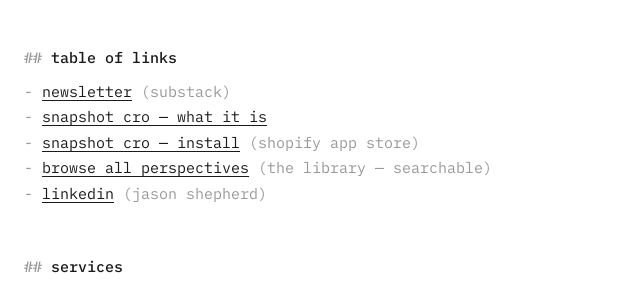
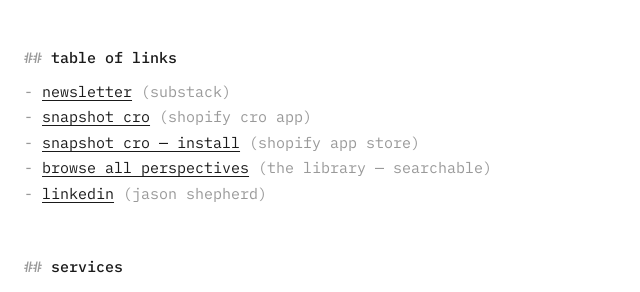
Before and after one commit to therhoe/heroes-site, a Jekyll site: the page built from index.html, in a window 1280 px wide. Shown: the part 188-480 px from the top of the page, without its empty margins (0-640 px from the left). Built offline with Jekyll 4.4.1, drawn with Linux system fonts in a browser that asks for light colours.

Commit message:
Rename snapshot cro link on homepage; add install CTA to top of app page
Co-Authored-By: Claude Fable 5 <noreply@anthropic.com>

```diff
--- a/index.html
+++ b/index.html
@@ -74,7 +74,7 @@
   <h1>table of links</h1>
   <ul>
     <li><a href="https://heroesofecommerce.substack.com">newsletter</a> <span class="note">(substack)</span></li>
-    <li><a href="snapshot-cro.html">snapshot cro — what it is</a></li>
+    <li><a href="snapshot-cro.html">snapshot cro</a> <span class="note">(shopify cro app)</span></li>
     <li><a href="https://apps.shopify.com/mousewhisperer">snapshot cro — install</a> <span class="note">(shopify app store)</span></li>
     <li><a href="/perspectives/">browse all perspectives</a> <span class="note">(the library — searchable)</span></li>
     <li><a href="https://www.linkedin.com/in/jasonsdshepherd/">linkedin</a> <span class="note">(jason shepherd)</span></li>
--- a/snapshot-cro.html
+++ b/snapshot-cro.html
@@ -126,6 +126,8 @@
   <h1 class="title">Snapshot CRO</h1>
   <p class="tagline">// behavioral analytics + a/b testing for Shopify. one app, one workflow, zero session recordings of people typing their address.</p>
 
+  <p><a class="cta" href="https://apps.shopify.com/mousewhisperer">→ install snapshot cro on shopify</a></p>
+
   <p>Most CRO stacks are three subscriptions duct-taped together: an analytics tool that tells you <em>something</em> is wrong, a heatmap tool that shows you <em>where</em> it might be wrong, and a testing tool that lets you guess at a fix. Snapshot CRO does the whole loop in one place: <strong>diagnose problem pages → uncover roadblocks and friction → a/b test solutions</strong>. Each step feeds the next, so your tests come from evidence instead of vibes.</p>
 
   <ul>
```
